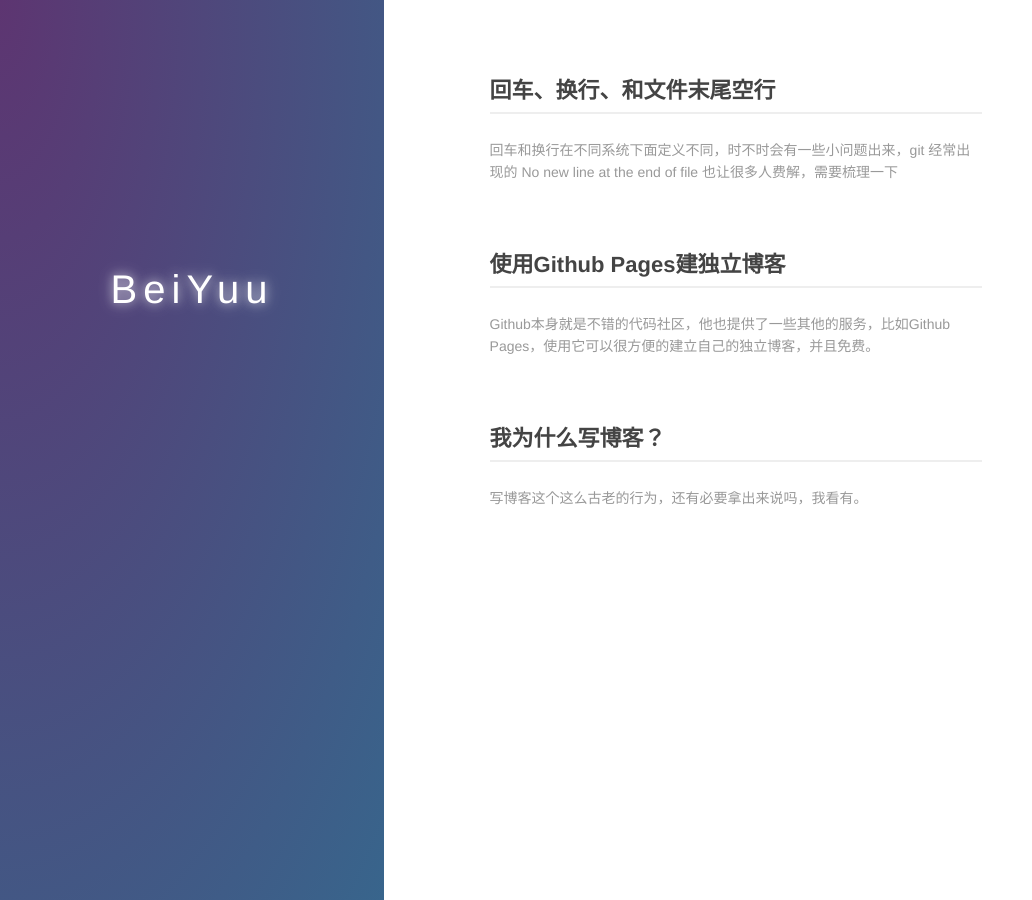
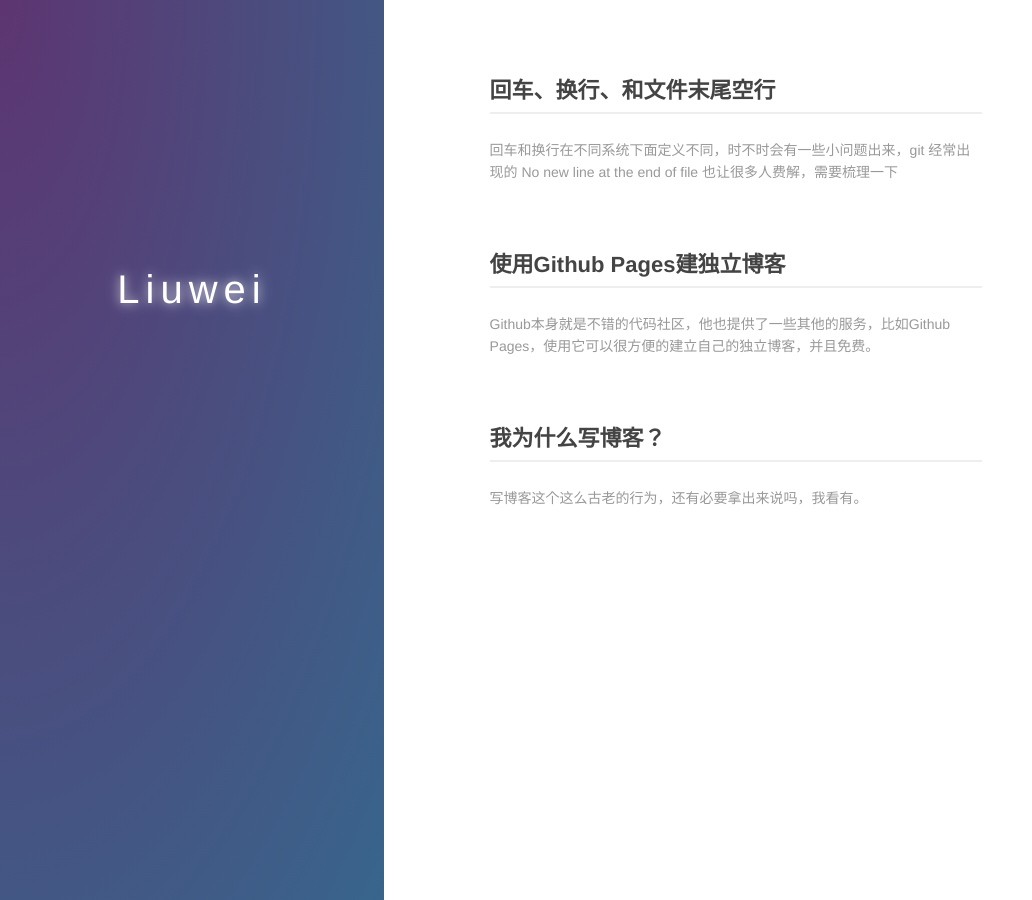
Before and after one commit to lv093/LiuWei, a Jekyll site: the page built from index.md, in a window 1280 px wide. Shown: the whole page, without its empty margins (0-1032 px from the left). Built offline with Jekyll 4.4.1, drawn with Linux system fonts in a browser that asks for light colours.

Commit message:
lv blog theme done

```diff
--- a/_config.yml
+++ b/_config.yml
@@ -1,6 +1,6 @@
 permalink: /:title
 
-title: BeiYuu.com
-url: http://beiyuu.com
+title: lv093.com
+url: https://lv093.github.io/lv_demo/
 feed: /atom.xml
-author_info: <a href="http://beiyuu.com/">BeiYuu</a>
+author_info: <a href="https://lv093.github.io/lv_demo/">Liuwei</a>
--- a/_includes/disqus.html
+++ b/_includes/disqus.html
@@ -3,7 +3,7 @@
     <script type="text/javascript" charset="utf-8">
       (function(){
         var param = {
-          url: 'http://beiyuu.com{{ page.url }}',
+          url: 'http://lv093.github.io/Liuwei{{ page.url }}',
           type: '6',
           title: '《{{ page.title }}》' + '- {{ page.description }}',
           ralateUid: '1855270953',
--- a/index.md
+++ b/index.md
@@ -6,7 +6,7 @@ layout: default
   <div class="index-wrapper">
     <div class="aside">
       <div class="info-card">
-        <h1>BeiYuu</h1>
+        <h1>Liuwei</h1>
         <a href="http://weibo.com/beiyuu/" target="_blank"><img src="http://www.weibo.com/favicon.ico" alt="" width="25"/></a>
         <a href="http://www.douban.com/people/beiyuu/" target="_blank"><img src="http://www.douban.com/favicon.ico" alt="" width="22"/></a>
         <a href="http://instagram.com/beiyuu/" target="_blank"><img src="http://d36xtkk24g8jdx.cloudfront.net/bluebar/00c6602/images/ico/favicon.ico" alt="" width="22"/></a>
```
Also changed, not shown: 4 other files.
